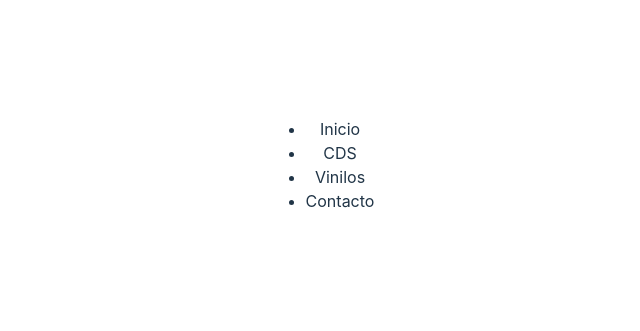
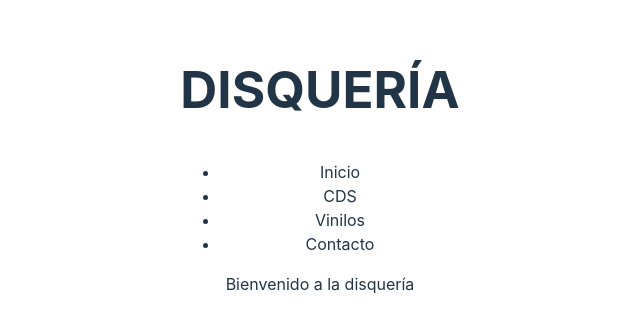
Before and after one commit to juliapresa/React-Julia-Presa, a React (Vite) app in the folder proyecto-julia/: page / in a window 1280 px wide. Shown: the part 235-566 px from the top of the page, without its empty margins (320-960 px from the left). Built offline with nearby package versions, Linux system fonts and the light colour scheme.

Commit message:
agrego greeting

```diff
--- a/proyecto-julia/src/App.jsx
+++ b/proyecto-julia/src/App.jsx
@@ -1,22 +1,12 @@
+import Home from './components/home/home'
+import NavBar from './components/navBar/navBar'
 import './App.css'
-
 function App() {
   return (
     <>
     <NavBar />
+    <Home />
     </>
-  )
-}
-function NavBar(){
-  return(
-    <nav>
-      <ul>
-        <li>Inicio</li>
-        <li>CDS</li>
-        <li>Vinilos</li>
-        <li>Contacto</li>
-      </ul>
-    </nav>
   )
 }
 
--- /dev/null
+++ b/proyecto-julia/src/components/home/ItemListContainer.jsx
@@ -0,0 +1,8 @@
+const ItemListContainer = (props) => {
+    return(
+         <div>
+            <p>{props.greeting}</p>
+         </div>
+    )
+}
+export default ItemListContainer
--- /dev/null
+++ b/proyecto-julia/src/components/home/home.jsx
@@ -0,0 +1,10 @@
+import ItemListContainer from "./ItemListContainer"
+const Home = () => {
+    const greeting = 'Bienvenido a la disquería'
+    return(
+        <div>
+            <ItemListContainer greeting= {greeting}/>
+        </div>
+    )
+}
+export default Home
--- /dev/null
+++ b/proyecto-julia/src/components/navBar/navBar.jsx
@@ -0,0 +1,17 @@
+import Titulo from "../titulo/titulo"
+
+function NavBar(){
+    return(
+
+      <nav>
+         <Titulo />
+        <ul>
+          <li>Inicio</li>
+          <li>CDS</li>
+          <li>Vinilos</li>
+          <li>Contacto</li>
+        </ul>
+      </nav>
+    )
+  }
+export default NavBar
--- /dev/null
+++ b/proyecto-julia/src/components/titulo/titulo.jsx
@@ -0,0 +1,8 @@
+function Titulo(){
+    return(
+        <h1>
+           DISQUERÍA
+        </h1>
+    )
+}
+export default Titulo
```
Also changed, not shown: proyecto-julia/src/components/NavBar.js (deleted).
